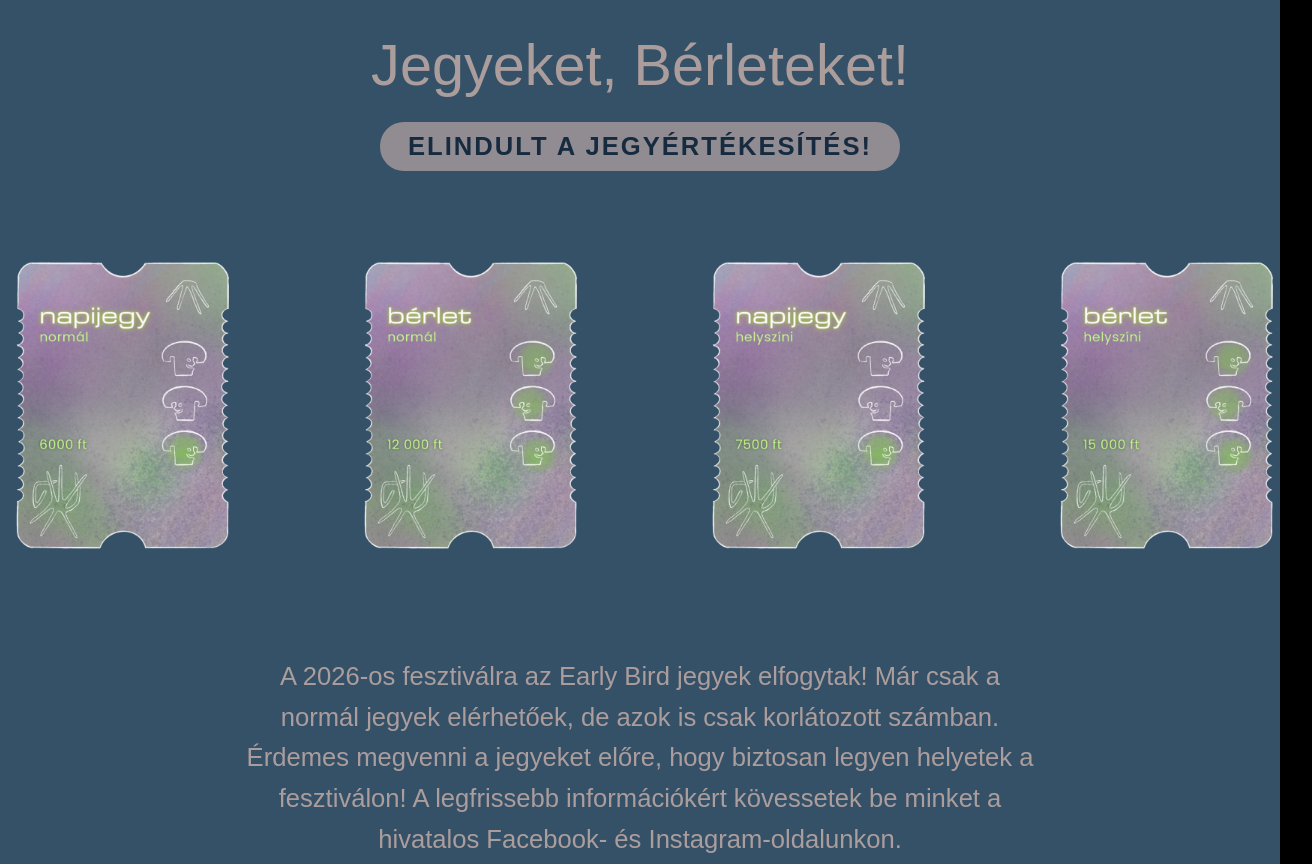
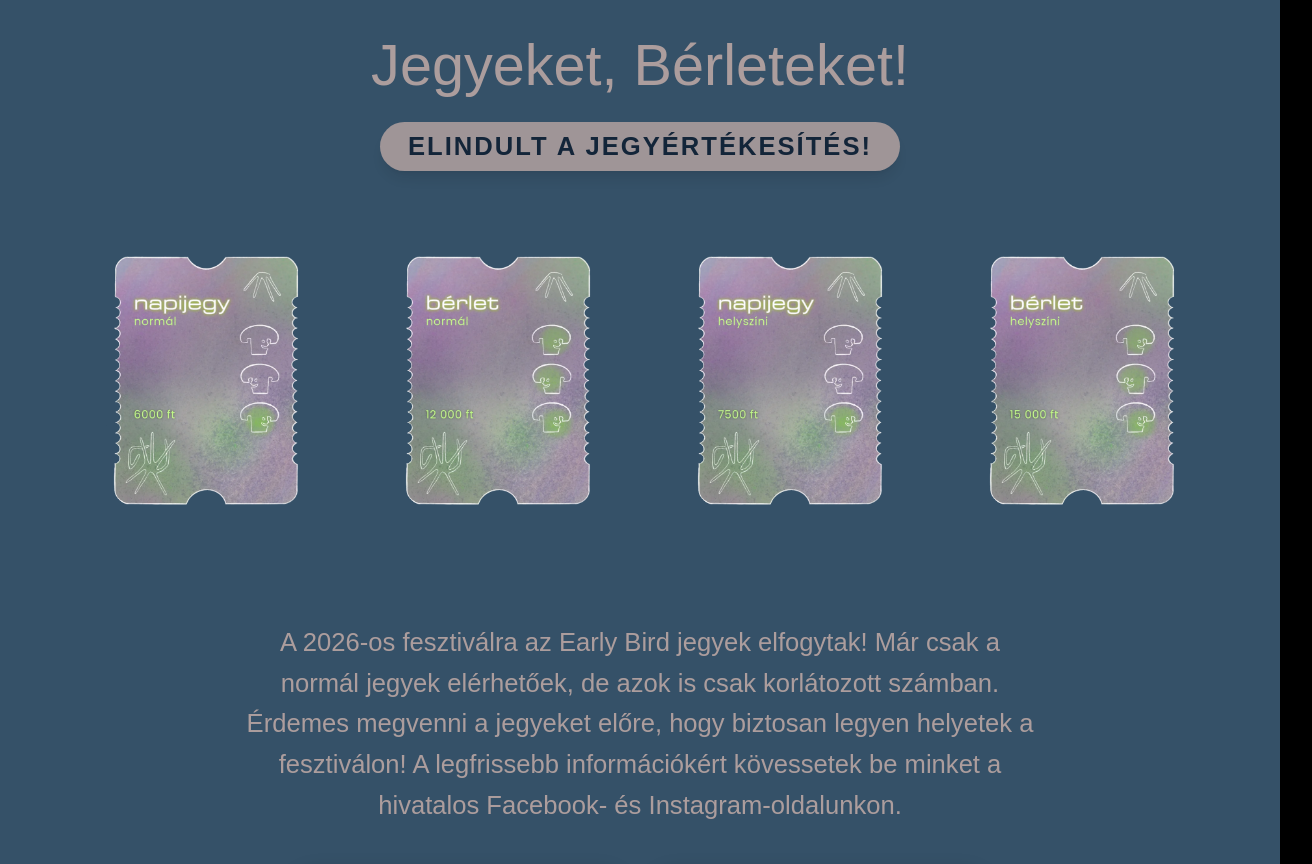
Before and after one commit to vilagombafeszt/vilagombafeszt.github.io, a Next.js app: page / in a window 1280 px wide. Shown: the part 1600-2464 px from the top of the page, 1312 px wide, since content can reach past the window. Built offline with nearby package versions, Linux system fonts and the light colour scheme; a web font is replaced by a local one.

Commit message:
refactor jegyeksection

```diff
--- a/app/globals.css
+++ b/app/globals.css
@@ -116,87 +116,6 @@ a:visited {
   font-weight: normal;
   text-align: center;
   margin: 0 0 clamp(16px, 3vh, 40px);
-}
-
-/* ─────────────────────────────────────────────────────────────
-   JEGYEK
-   ───────────────────────────────────────────────────────────── */
-#jegyeket-berleteket {
-  background-color: var(--color-jegyek-bg);
-  color: var(--color-accent);
-  text-align: center;
-}
-
-#jegyeket-berleteket ::selection {
-  background-color: var(--color-accent);
-  color: var(--color-jegyek-bg);
-}
-
-.ticket-status {
-  font-family: var(--font-body);
-  width: 100%;
-  max-width: 800px;
-}
-
-.ticket-badge {
-  display: inline-block;
-  padding: 10px 28px;
-  margin-bottom: clamp(28px, 4vh, 48px);
-  border-radius: 24px;
-  background: var(--color-accent);
-  color: var(--color-menu-text);
-  font-size: clamp(16px, 2vw, 26px);
-  letter-spacing: 2px;
-  font-weight: 700;
-}
-
-.ticket-subtitle {
-  font-family: var(--font-body);
-  font-size: clamp(22px, 3vw, 38px);
-  margin: 0 0 clamp(24px, 3vh, 40px);
-  line-height: 1.3;
-}
-
-.ticket-text {
-  font-family: var(--font-body);
-  font-size: clamp(16px, 2vw, 26px);
-  line-height: 1.6;
-  margin-bottom: clamp(36px, 5vh, 56px);
-}
-
-.ticket-links {
-  display: flex;
-  justify-content: center;
-  flex-wrap: wrap;
-  gap: clamp(20px, 3vw, 32px);
-}
-
-.ticket-link-btn {
-  display: inline-block;
-  padding: 12px 40px;
-  border-radius: 24px;
-  border: 2px solid var(--color-accent);
-  color: var(--color-accent);
-  font-family: var(--font-body);
-  font-size: clamp(16px, 1.8vw, 24px);
-  font-weight: 600;
-  letter-spacing: 1px;
-  transition:
-    background-color 0.3s,
-    color 0.3s,
-    transform 0.2s;
-  background: transparent;
-}
-
-.ticket-link-btn:link,
-.ticket-link-btn:visited {
-  color: var(--color-accent);
-}
-
-.ticket-link-btn:hover {
-  background-color: var(--color-accent);
-  color: var(--color-menu-text);
-  transform: scale(1.04);
 }
 
 /* ─────────────────────────────────────────────────────────────
@@ -700,22 +619,6 @@ a:visited {
     font-size: clamp(18px, 4.5vw, 24px);
   }
 
-  .ticket-subtitle {
-    font-size: clamp(24px, 5.5vw, 34px);
-  }
-
-  .ticket-text {
-    font-size: clamp(18px, 4vw, 24px);
-  }
-
-  .ticket-badge {
-    font-size: clamp(17px, 4vw, 24px);
-  }
-
-  .ticket-link-btn {
-    font-size: clamp(17px, 4vw, 22px);
-  }
-
   .helyszin-subtitle {
     font-size: clamp(18px, 4vw, 24px);
   }
--- a/components/JegyekSection.tsx
+++ b/components/JegyekSection.tsx
@@ -1,100 +1,162 @@
+'use client';
+
 import Image from 'next/image';
+import { useEffect, useRef, useState } from 'react';
+
+const TICKET_IMAGES = [
+  { src: '/page_images/normal_napijegy.webp', alt: 'Normál Napijegy' },
+  { src: '/page_images/normal_berlet.webp', alt: 'Normál Bérlet' },
+  { src: '/page_images/helyszini_napijegy.webp', alt: 'Helyszíni Napijegy' },
+  { src: '/page_images/helyszini_berlet.webp', alt: 'Helyszíni Bérlet' },
+];
+
+/* ── Social Icons for the Buttons ─────────────────────────────── */
+const FacebookIcon = ({ className }: { className?: string }) => (
+  <svg
+    className={className}
+    viewBox="0 0 24 24"
+    fill="none"
+    stroke="currentColor"
+    strokeWidth="2.5"
+    strokeLinecap="round"
+    strokeLinejoin="round"
+  >
+    <path d="M18 2h-3a5 5 0 0 0-5 5v3H7v4h3v8h4v-8h3l1-4h-4V7a1 1 0 0 1 1-1h3z"></path>
+  </svg>
+);
+
+const InstagramIcon = ({ className }: { className?: string }) => (
+  <svg
+    className={className}
+    viewBox="0 0 24 24"
+    fill="none"
+    stroke="currentColor"
+    strokeWidth="2.5"
+    strokeLinecap="round"
+    strokeLinejoin="round"
+  >
+    <rect x="2" y="2" width="20" height="20" rx="5" ry="5"></rect>
+    <path d="M16 11.37A4 4 0 1 1 12.63 8 4 4 0 0 1 16 11.37z"></path>
+    <line x1="17.5" y1="6.5" x2="17.51" y2="6.5"></line>
+  </svg>
+);
 
 export default function JegyekSection() {
+  const [isVisible, setIsVisible] = useState(false);
+  const sectionRef = useRef<HTMLElement>(null);
+
+  useEffect(() => {
+    const observer = new IntersectionObserver(
+      ([entry]) => {
+        if (entry.isIntersecting) {
+          setIsVisible(true);
+          observer.disconnect();
+        }
+      },
+      { threshold: 0.1 }
+    );
+
+    if (sectionRef.current) {
+      observer.observe(sectionRef.current);
+    }
+
+    return () => observer.disconnect();
+  }, []);
+
   return (
-    <div className="section" id="jegyeket-berleteket">
-      <div className="title">Jegyeket, Bérleteket!</div>
+    <section
+      id="jegyeket-berleteket"
+      ref={sectionRef}
+      className="landscape:max-h-[500px]:min-h-0 landscape:max-h-[500px]:pt-[80px] flex min-h-[85svh] w-full flex-col items-center bg-[#355168] px-[clamp(16px,5vw,80px)] pb-[clamp(40px,5vh,72px)] pt-[clamp(32px,3vh,56px)] text-center text-[#ac9d9d] selection:bg-[#ac9d9d] selection:text-[#355168]"
+    >
+      {/* Title Reveal */}
+      <h2
+        className={`m-0 mb-[clamp(16px,3vh,40px)] text-center font-[family-name:var(--font-brand)] text-[clamp(30px,7vw,48px)] font-normal md:text-[clamp(28px,4.5vw,60px)] ${
+          isVisible
+            ? 'animate-[fadeSlideUp_0.8s_cubic-bezier(0.2,0.8,0.2,1)_forwards] opacity-0'
+            : 'opacity-0'
+        }`}
+      >
+        Jegyeket, Bérleteket!
+      </h2>
 
-      <div className="ticket-status">
-        <div className="ticket-badge animate-pulse">ELINDULT A JEGYÉRTÉKESÍTÉS!</div>
+      {/* Ticket Badge */}
+      <div
+        style={{ animationDelay: isVisible ? '0.1s' : '0s' }}
+        className={`w-full max-w-[800px] font-[family-name:var(--font-body)] ${
+          isVisible
+            ? 'animate-[fadeSlideUp_0.8s_cubic-bezier(0.2,0.8,0.2,1)_forwards] opacity-0'
+            : 'opacity-0'
+        }`}
+      >
+        <div className="mb-[clamp(28px,4vh,48px)] inline-block animate-[pulse_3s_ease-in-out_infinite] rounded-full bg-[#ac9d9d] px-7 py-2.5 text-[clamp(17px,4vw,24px)] font-bold tracking-[2px] text-[#102135] shadow-lg md:text-[clamp(16px,2vw,26px)]">
+          ELINDULT A JEGYÉRTÉKESÍTÉS!
+        </div>
       </div>
 
-      <div className="mx-auto mb-8 mt-4 flex w-full max-w-[1600px] flex-col items-center justify-center gap-5 md:mb-8 md:mt-4 md:flex-row md:flex-wrap lg:flex-nowrap lg:gap-8 xl:gap-12">
+      {/* Staggered Transparent Tickets with Image Animations */}
+      <div className="mx-auto mb-10 mt-4 flex w-full max-w-[1600px] flex-col items-center justify-center gap-2 md:mb-12 md:mt-4 md:flex-row md:flex-wrap md:gap-8 lg:flex-nowrap lg:gap-6 xl:gap-8">
+        {TICKET_IMAGES.map((img, index) => (
           <a
+            key={index}
             href="https://www.tixa.hu/vilagomba-2026"
             target="_blank"
             rel="noopener noreferrer"
-          className="group relative block shrink-0 overflow-hidden rounded-2xl transition-all hover:scale-105"
+            style={{ animationDelay: isVisible ? `${0.2 + index * 0.15}s` : '0s' }}
+            className={`group block shrink-0 drop-shadow-[0_10px_15px_rgba(0,0,0,0.4)] transition-all duration-500 ease-[cubic-bezier(0.25,1,0.5,1)] hover:-translate-y-4 hover:drop-shadow-[0_20px_25px_rgba(0,0,0,0.6)] ${
+              isVisible
+                ? 'animate-[fadeSlideUp_0.8s_cubic-bezier(0.2,0.8,0.2,1)_forwards] opacity-0'
+                : 'opacity-0'
+            }`}
           >
             <Image
-            src="/page_images/normal_napijegy.webp"
-            alt="Normál Napijegy"
+              src={img.src}
+              alt={img.alt}
               width={350}
               height={500}
-            className="h-auto w-[300px] object-cover sm:w-[320px] md:w-[300px] lg:w-[250px] xl:w-[300px] 2xl:w-[350px]"
+              className="h-auto w-[250px] object-cover transition-all duration-500 ease-[cubic-bezier(0.25,1,0.5,1)] group-hover:-rotate-2 group-hover:scale-105 group-hover:brightness-110 sm:w-[280px] md:w-[260px] lg:w-[220px] xl:w-[260px] 2xl:w-[300px]"
             />
           </a>
-        <a
-          href="https://www.tixa.hu/vilagomba-2026"
-          target="_blank"
-          rel="noopener noreferrer"
-          className="group relative block shrink-0 overflow-hidden rounded-2xl transition-all hover:scale-105"
-        >
-          <Image
-            src="/page_images/normal_berlet.webp"
-            alt="Normál Bérlet"
-            width={350}
-            height={500}
-            className="h-auto w-[300px] object-cover sm:w-[320px] md:w-[300px] lg:w-[250px] xl:w-[300px] 2xl:w-[350px]"
-          />
-        </a>
-        <a
-          href="https://www.tixa.hu/vilagomba-2026"
-          target="_blank"
-          rel="noopener noreferrer"
-          className="group relative block shrink-0 overflow-hidden rounded-2xl transition-all hover:scale-105"
-        >
-          <Image
-            src="/page_images/helyszini_napijegy.webp"
-            alt="Helyszíni Napijegy"
-            width={350}
-            height={500}
-            className="h-auto w-[300px] object-cover sm:w-[320px] md:w-[300px] lg:w-[250px] xl:w-[300px] 2xl:w-[350px]"
-          />
-        </a>
-        <a
-          href="https://www.tixa.hu/vilagomba-2026"
-          target="_blank"
-          rel="noopener noreferrer"
-          className="group relative block shrink-0 overflow-hidden rounded-2xl transition-all hover:scale-105"
-        >
-          <Image
-            src="/page_images/helyszini_berlet.webp"
-            alt="Helyszíni Bérlet"
-            width={350}
-            height={500}
-            className="h-auto w-[300px] object-cover sm:w-[320px] md:w-[300px] lg:w-[250px] xl:w-[300px] 2xl:w-[350px]"
-          />
-        </a>
+        ))}
       </div>
 
-      <div className="ticket-status">
-        <p className="ticket-text">
+      {/* Footer Text & Buttons */}
+      <div
+        style={{ animationDelay: isVisible ? '0.8s' : '0s' }}
+        className={`w-full max-w-[800px] font-[family-name:var(--font-body)] ${
+          isVisible
+            ? 'animate-[fadeSlideUp_0.8s_cubic-bezier(0.2,0.8,0.2,1)_forwards] opacity-0'
+            : 'opacity-0'
+        }`}
+      >
+        <p className="mb-[clamp(36px,5vh,56px)] text-[clamp(18px,4vw,24px)] leading-[1.6] md:text-[clamp(16px,2vw,26px)]">
           A 2026-os fesztiválra az Early Bird jegyek elfogytak! Már csak a normál jegyek elérhetőek,
           de azok is csak korlátozott számban. Érdemes megvenni a jegyeket előre, hogy biztosan
           legyen helyetek a fesztiválon! A legfrissebb információkért kövessetek be minket a
           hivatalos Facebook- és Instagram-oldalunkon.
         </p>
 
-        <div className="ticket-links">
+        <div className="flex flex-col items-center justify-center gap-[clamp(16px,2vw,24px)] sm:flex-row">
           <a
             href="https://www.facebook.com/vilagombafeszt"
             target="_blank"
             rel="noopener noreferrer"
-            className="ticket-link-btn"
+            className="group flex w-full items-center justify-center gap-3 rounded-full bg-[#ac9d9d] px-7 py-3.5 text-[clamp(17px,4vw,22px)] font-bold tracking-[1.5px] !text-[#102135] shadow-[0_8px_20px_rgba(0,0,0,0.25)] transition-all duration-300 hover:-translate-y-1 hover:bg-white hover:!text-[#102135] hover:shadow-[0_15px_30px_rgba(0,0,0,0.4)] active:translate-y-0 active:scale-[0.96] sm:w-auto md:px-8 md:text-[clamp(16px,1.8vw,22px)]"
           >
+            <FacebookIcon className="h-5 w-5 transition-transform duration-300 group-hover:scale-110" />
             Kövess Facebookon
           </a>
           <a
             href="https://www.instagram.com/vilagombafeszt/"
             target="_blank"
             rel="noopener noreferrer"
-            className="ticket-link-btn ticket-link-btn-outline"
+            className="group flex w-full items-center justify-center gap-3 rounded-full bg-[#ac9d9d] px-7 py-3.5 text-[clamp(17px,4vw,22px)] font-bold tracking-[1.5px] !text-[#102135] shadow-[0_8px_20px_rgba(0,0,0,0.25)] transition-all duration-300 hover:-translate-y-1 hover:bg-white hover:!text-[#102135] hover:shadow-[0_15px_30px_rgba(0,0,0,0.4)] active:translate-y-0 active:scale-[0.96] sm:w-auto md:px-8 md:text-[clamp(16px,1.8vw,22px)]"
           >
+            <InstagramIcon className="h-5 w-5 transition-transform duration-300 group-hover:scale-110" />
             Kövess Instagramon
           </a>
         </div>
       </div>
-    </div>
+    </section>
   );
 }
```
Lines whose indentation alone changed are shown as unchanged.
